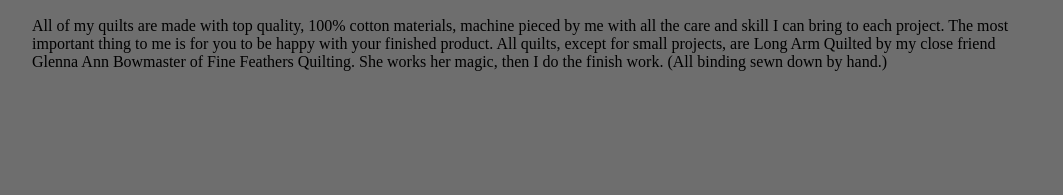
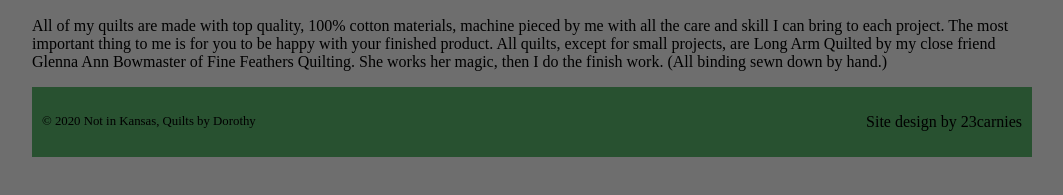
Before and after one commit to 23carnies/not-in-kansas-quilts, a Gatsby site: page / in a window 1280 px wide. Shown: the part 245-440 px from the top of the page, without its empty margins (108-1171 px from the left). Built offline with nearby package versions, Linux system fonts and the light colour scheme; Gatsby itself is replaced by a stand-in of ours.

Commit message:
Add footer

```diff
--- /dev/null
+++ b/src/components/footer/footer.module.css
@@ -0,0 +1,22 @@
+@import url('https://fonts.googleapis.com/css2?family=Dancing+Script:wght@400;700&family=EB+Garamond:wght@400;700&display=swap');
+
+
+.footer {
+    display: flex;
+    align-items: center;
+    background-color: #285130;
+    padding: 1%;
+}
+
+.p {
+    background-color: #285130;
+    font-size: 1rem;
+}
+
+.footer > p:nth-child(2) {
+    margin-left: auto;
+}
+
+#small {
+    font-size: .8rem;
+}
--- /dev/null
+++ b/src/components/footer/index.jsx
@@ -0,0 +1,11 @@
+import React from 'react'
+import styles from './footer.module.css'
+
+export default function Footer() {
+    return (
+        <footer className={styles.footer}>
+            <p className={styles.p} id={styles.small}>&copy; {new Date().getFullYear()} Not in Kansas, Quilts by Dorothy</p>
+            <p className={styles.p}>Site design by 23carnies</p>
+        </footer>
+    )
+}
--- a/src/components/layout/index.jsx
+++ b/src/components/layout/index.jsx
@@ -1,6 +1,7 @@
 import React from 'react'
 import styles from './layout.module.css'
 import NavBar from '../navbar'
+import Footer from '../footer'
 
 
 export default function Layout({ children }) {
@@ -9,6 +10,7 @@ export default function Layout({ children }) {
             <main>
             <NavBar />
                 {children}
+            <Footer />
             </main>
         </div>
     )
```
